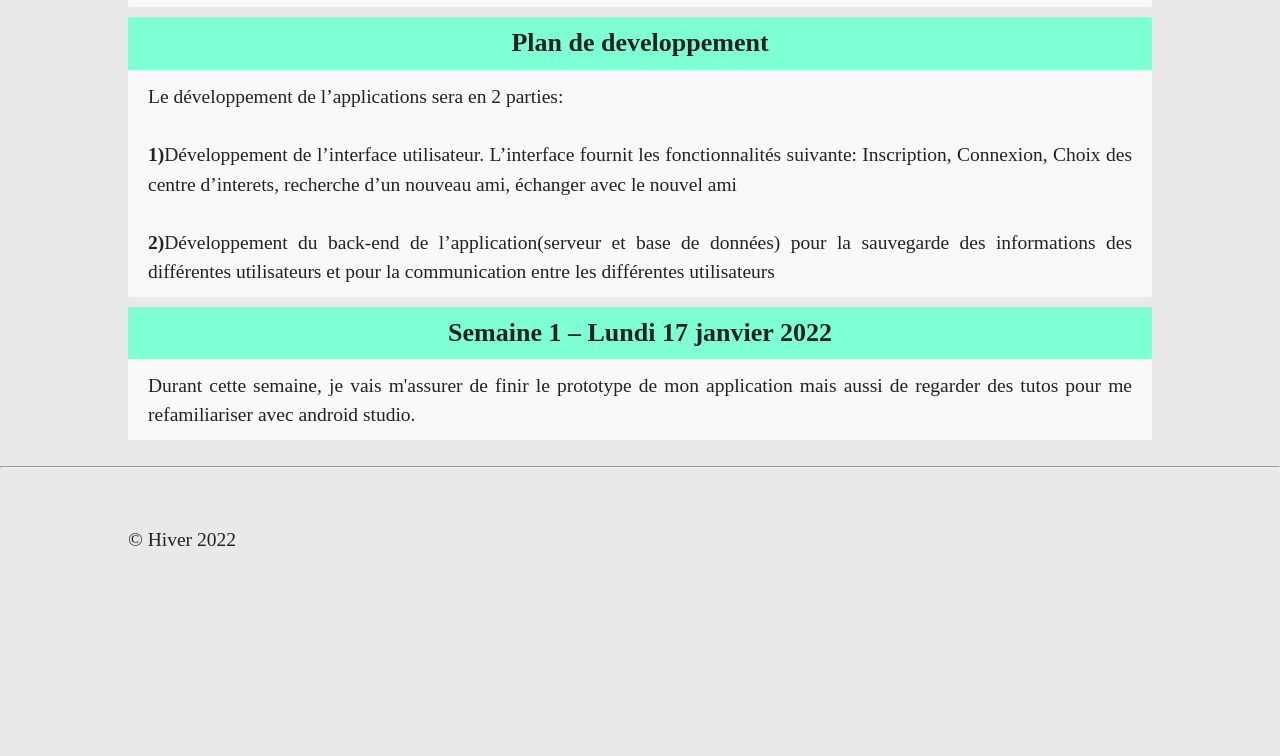
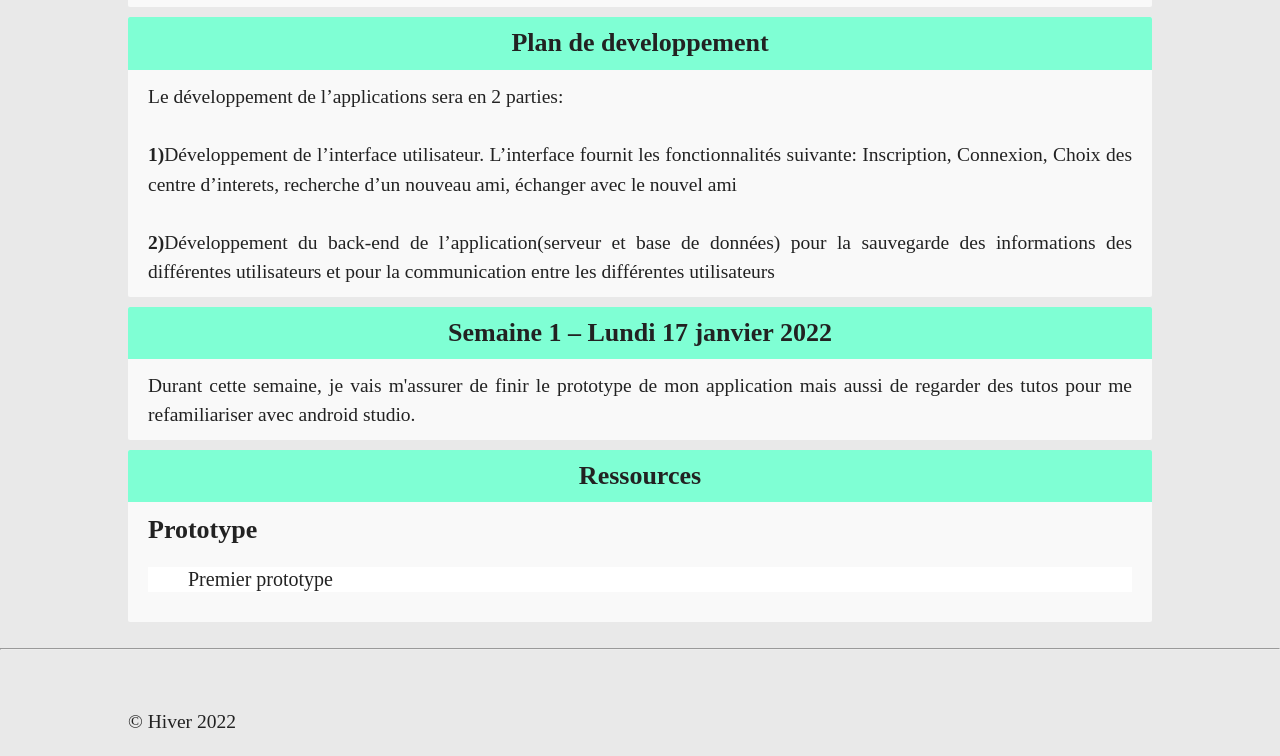
Before and after one commit to DaveDarley/site_web_IFT3150, a plain HTML site: page index.html in a window 1280 px wide. Shown: the part 1016-1772 px from the top of the page. Before the commit the page ends 1590 px from the top, so only its background shows below. Drawn offline with Linux system fonts and the light colour scheme.

Commit message:
modif index

```diff
--- a/index.html
+++ b/index.html
@@ -33,6 +33,7 @@
                     <li><h4> <a href="#presentation">Présentation Projet</a> </h4> </li>
                     <li><h4> <a href="#plan_et_dev">Plan de developpement</a> </h4> </li>
                     <li><h4> <a href="#week1">Semaine 1</a> </h4> </li>
+                    <li><h4><a href="#ressources">Ressources</a></h4></li>
                 </ul>
 
 
@@ -75,6 +76,21 @@
             </section>
 
 
+            <section id="ressources">
+                <h2 class="section-title"> Ressources
+                </h2>
+                <div class="section-content">
+
+                 <h2>Prototype</h2>
+                 <ul class="ressource">
+                     <li>Premier prototype</li>
+                 </ul>
+
+
+        </div>
+        </section>
+
+
 
 
 
--- a/style.css
+++ b/style.css
@@ -114,3 +114,8 @@ ul {
     text-decoration: none;
     border: solid 2px black;
   }
+
+  .ressource{
+      background-color: white;
+      font-size: 20px;
+  }
```
Also changed, not shown: 1 other file.
